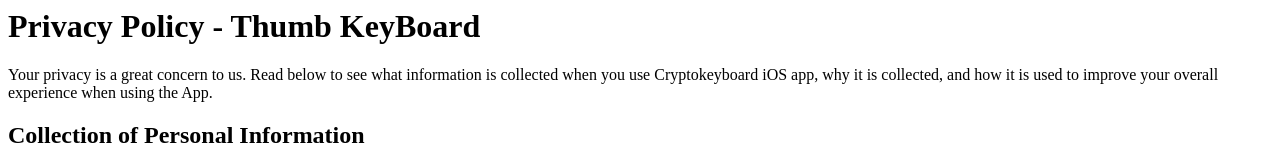
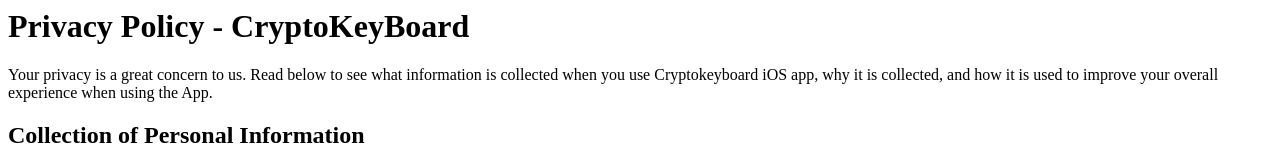
Before and after one commit to KeithPiTsui/privacy_policy, a plain HTML site: page index.html in a window 1280 px wide. Shown: the top 160 px of the page. Drawn offline with Linux system fonts and the light colour scheme.

Commit message:
Update index.html

```diff
--- a/index.html
+++ b/index.html
@@ -1,6 +1,6 @@
 <html>
   <body>
-    <h1>Privacy Policy - Thumb KeyBoard</h1>
+    <h1>Privacy Policy - CryptoKeyBoard</h1>
 
 <p>Your privacy is a great concern to us. Read below to see what information is collected when you use Cryptokeyboard iOS app, why it is collected, and how it is used to improve your overall experience when using the App.</p>
 
```
